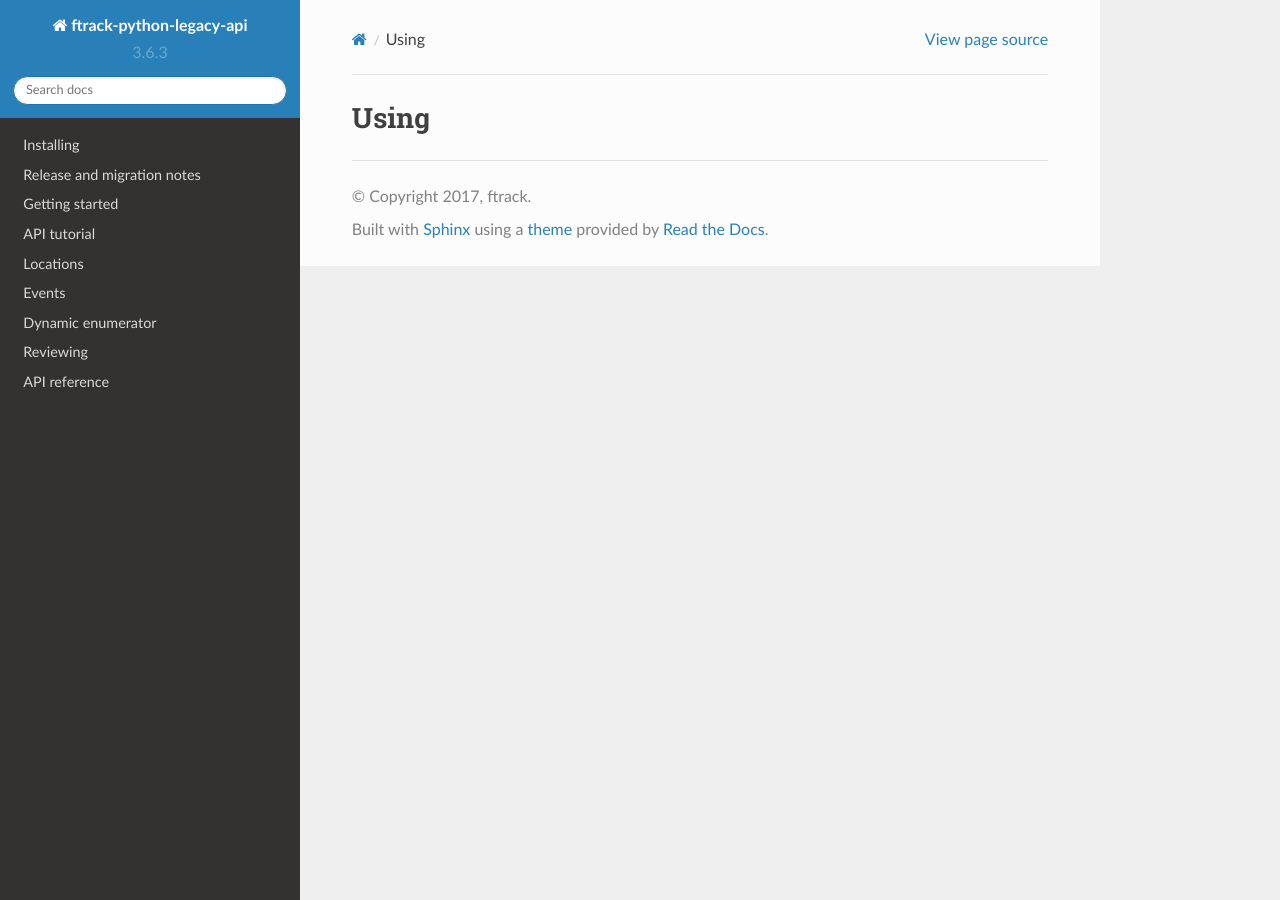
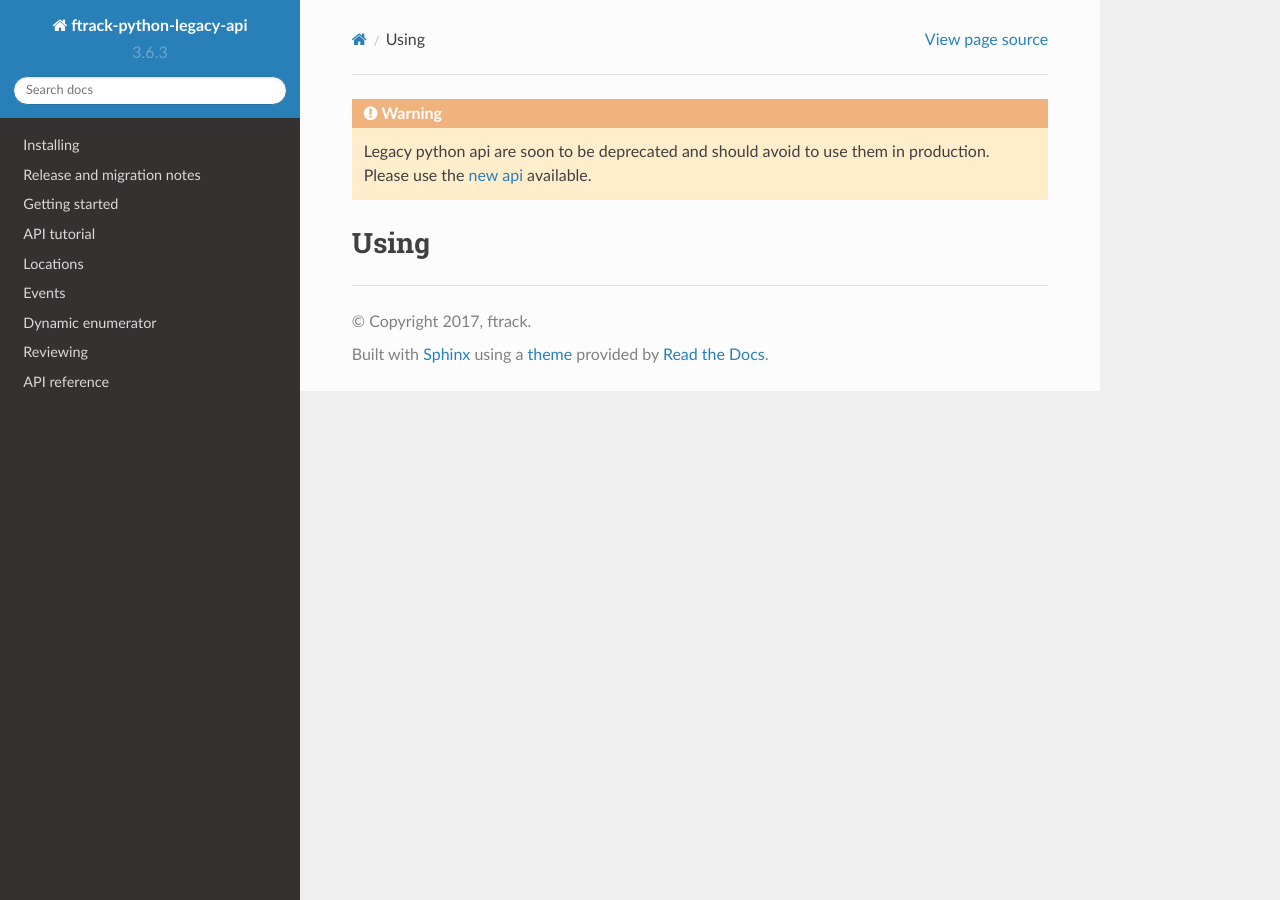
Before and after one commit to ftrackhq/ftrack-python-legacy-api, a Sphinx documentation site: the page built from doc/using.rst, in a window 1280 px wide. Built offline with Sphinx 7.4.7 and the Read the Docs theme 2.0.0, drawn with Linux system fonts in a browser that asks for light colours.

Commit message:
Warning on all pages

```diff
--- a/doc/conf.py
+++ b/doc/conf.py
@@ -114,3 +114,12 @@ todo_include_todos = True
 
 def setup(app):
     app.connect('autodoc-skip-member', autodoc_skip)
+
+
+# -- Deprecation warning ------------------------------------------------------
+
+rst_prolog = """
+.. warning::
+   Legacy python api are soon to be deprecated and should avoid to use them in production.
+   Please use the `new api <https://bitbucket.org/ftrack/ftrack-python-api/src/master/>`_ available.
+"""
--- a/doc/index.rst
+++ b/doc/index.rst
@@ -4,10 +4,6 @@
 ###############################
 ftrack-python-legacy-api
 ###############################
-
-.. warning::
-   Legacy python api are soon to be deprecated and should avoid to use them in production.
-   Please use the `new api <https://bitbucket.org/ftrack/ftrack-python-api/src/master/>`_ available.
 
 The ftrack legacy python api.
 
```
